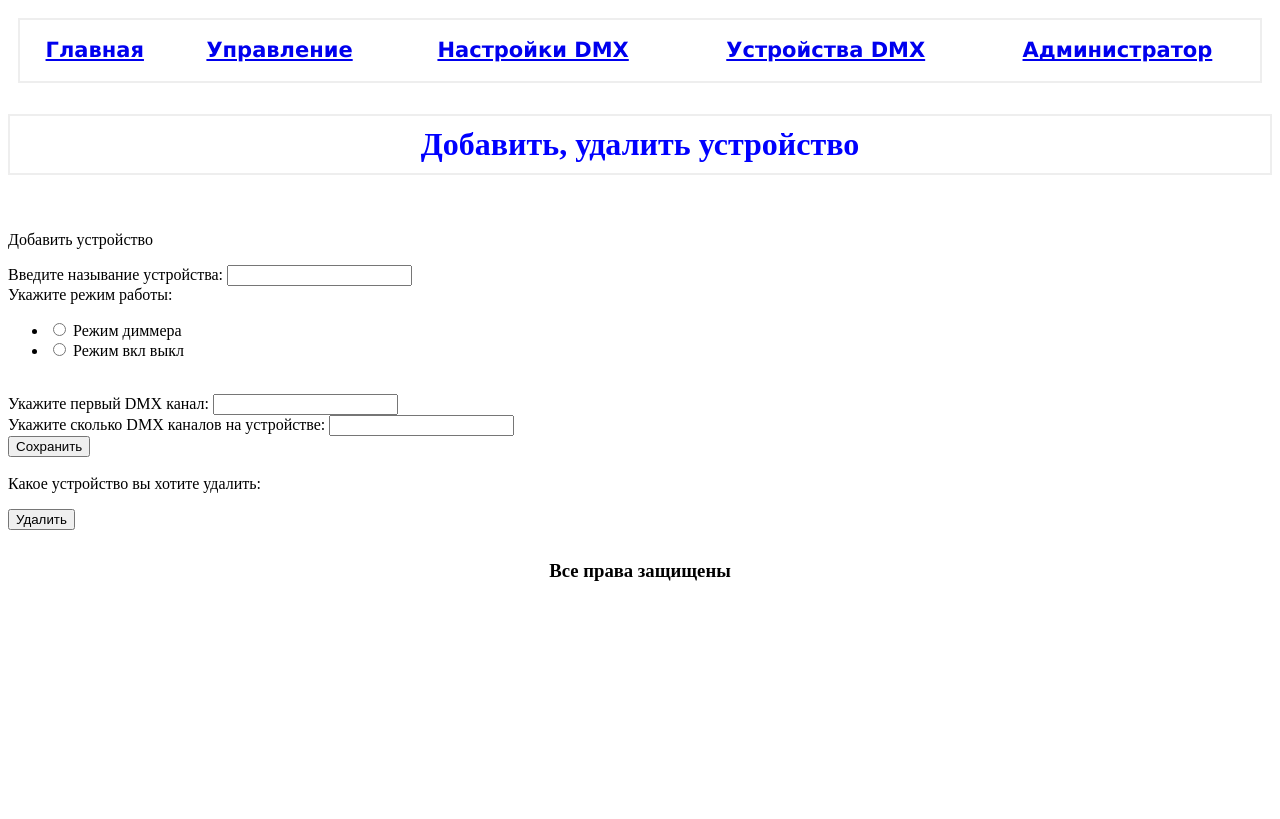
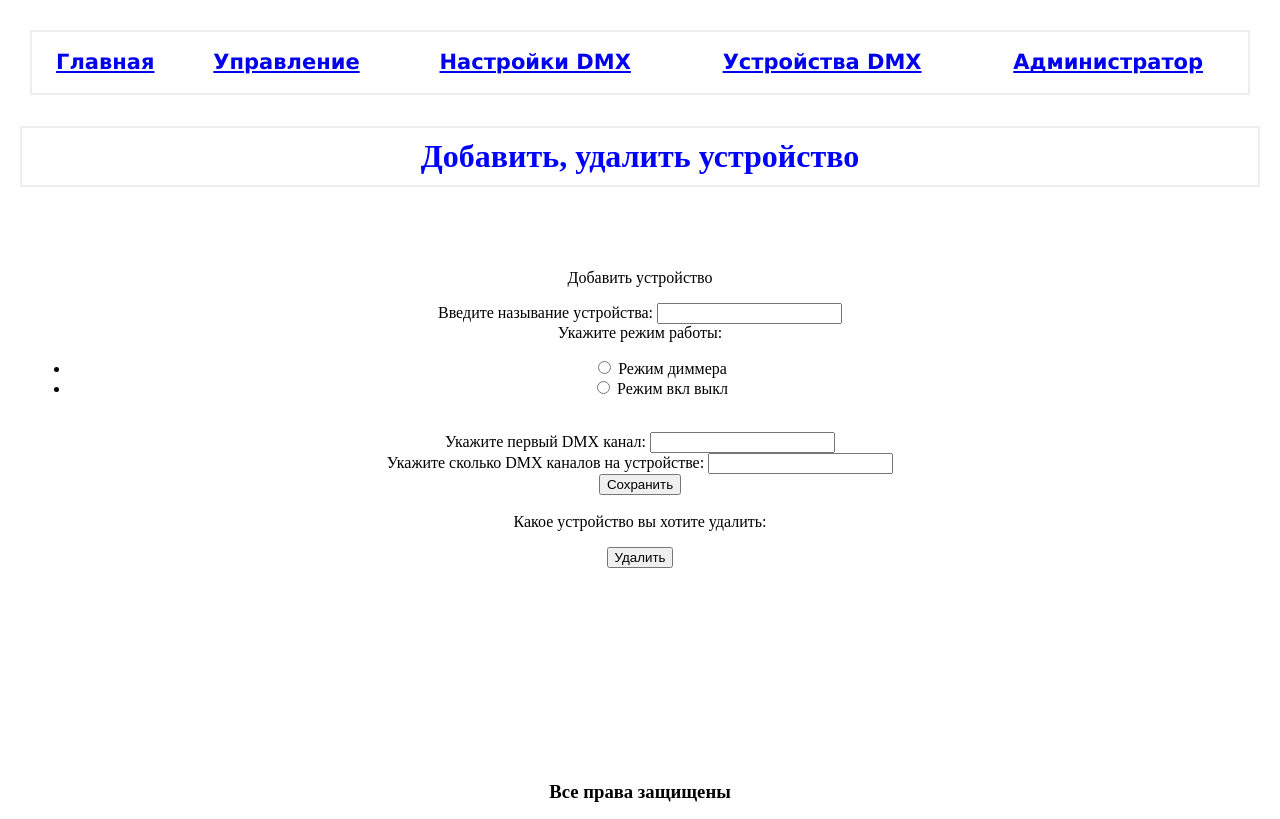
Before and after one commit to vshomenet/vavt-dmx-control, a Flask app: page /cfg_device in a window 1280 px wide. Before the commit the page ends 581 px from the top, so only its background shows below. Run offline with Flask 2, Linux system fonts and the light colour scheme; the visitor is signed in with stand-in values (Sample User, id 1).

Commit message:
Full Update

```diff
--- a/main.py
+++ b/main.py
@@ -4,7 +4,7 @@ import os
 import sys
 from flask import Flask, render_template, request, url_for, flash, redirect, session
 from flask_wtf import FlaskForm
-from wtforms import StringField, SubmitField, RadioField, PasswordField, BooleanField
+from wtforms import StringField, SubmitField, RadioField, PasswordField, BooleanField, FormField, Form
 from wtforms.validators import DataRequired, InputRequired, ValidationError, Email, EqualTo, Length
 from werkzeug.exceptions import abort
 from classConfig import ConfigHost
@@ -19,6 +19,11 @@ class addDevice(FlaskForm):
 class delDevice(FlaskForm):
 	name_device = RadioField(label=('Какое устройство вы хотите удалить:'), choices=[], validators=[DataRequired()])
 	del_dev = SubmitField(label=('Удалить'))
+
+class changeNameDMX(FlaskForm):
+	list_channel = RadioField(label=('Какой канал вы хотите переименовать:'), choices=[], validators=[DataRequired()])
+	name_channel = StringField(label=("Укажите новое имя:"), validators=[DataRequired()])
+	save_channel = SubmitField(label=("Сохранить"))
 
 class formLogin(FlaskForm):
 	login = StringField(label=("Логин"), validators=[DataRequired()])
--- a/static/css/style.css
+++ b/static/css/style.css
@@ -1,9 +1,34 @@
+html, body {
+	height: 100%;
+	margin: 0;
+}
+
+.content {
+	min-height: 100%;
+}
+
+.content-inside {
+	padding: 20px;
+	padding-bottom: 50px;
+}
+
+.footer {
+	height: 50px;
+	margin-top: -50px;
+}
+
+
 .menu {
+	color: black;
+    text-align: center;
+    padding: 10px;
+}
+
+.form {
     color: black;
     text-align: center;
     padding: 10px;
 }
-
 
 #main_menu {
   font-family: "Lucida Sans Unicode", "Lucida Grande", Sans-Serif;
--- a/templates/admin.html
+++ b/templates/admin.html
@@ -24,6 +24,7 @@
 	<div class="container">
     	<h1> {{ page }} {{ text }}</h1>
 	</div>
+<div class="form">
 <form method="post">
 {% if 'login' in data %}
    {{ lgn.csrf_token() }}
@@ -62,6 +63,7 @@
 	</form>
 {% endif %}
 </form>
+</div>
 {% endblock %}
 
 {% block content %}
--- a/templates/base.html
+++ b/templates/base.html
@@ -8,9 +8,15 @@
 	</title>
   </head>
   <body>
+  <div class="content">
+   <div class="content-inside">
 	{% block menu %} {% endblock %}
 	{% block container %} {% endblock %}
 	{% block content %} {% endblock%}
+   </div>
+  </div>
+  <footer class="footer">
 	{% block foot %} {% endblock %}
+  </footer>
   </body>
 </html>
--- a/templates/cfg_device.html
+++ b/templates/cfg_device.html
@@ -27,6 +27,7 @@
 {% endblock %}
 
 {% block content %}
+<div class="form">
 <p> {{ text }} </p><br>
 <p>Добавить устройство</p>
 <form method="post">
@@ -58,6 +59,7 @@
 	{{ delDev.del_dev}}
     </div>
 </form>
+</div>
 {% endblock %}
 
 {% block foot %}
```
